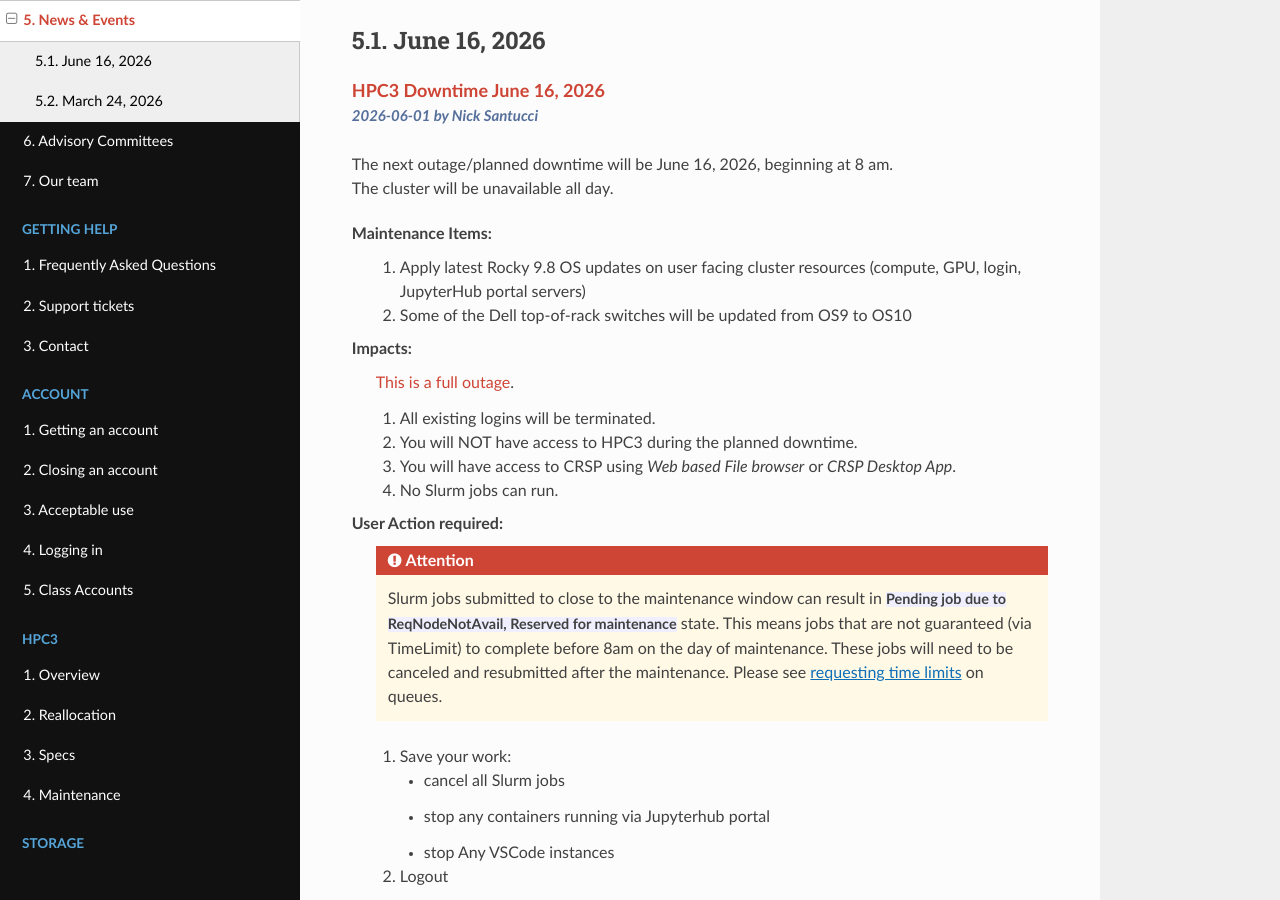
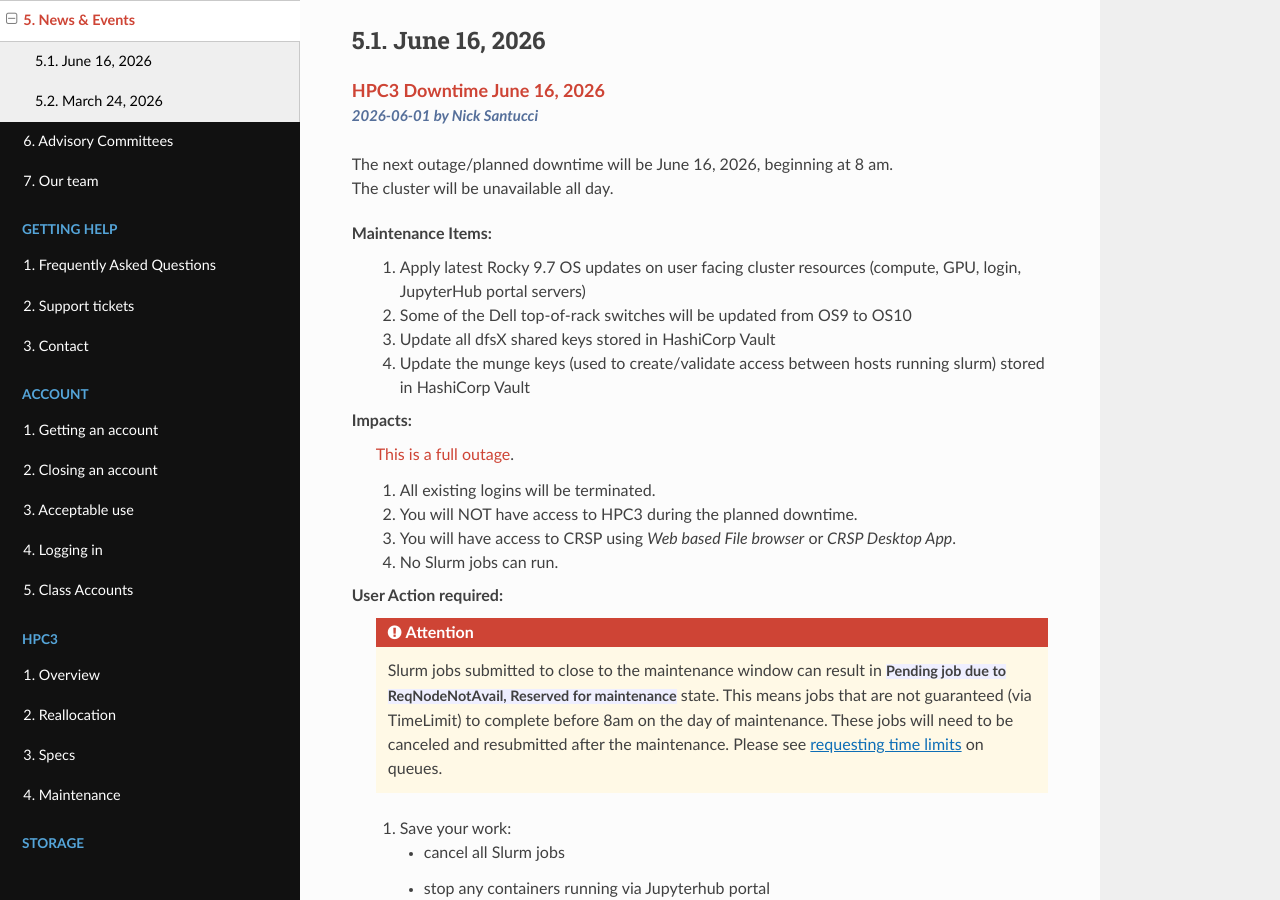
Before and after one commit to RCIC-UCI-Public/website-rcic, a Sphinx documentation site: the page built from docs/source/about/news.rst, in a window 1280 px wide and 900 px high, scrolled down 316 px. Built offline with Sphinx 7.4.7 and the Read the Docs theme 3.1.0, drawn with Linux system fonts in a browser that asks for light colours.

Commit message:
docs/source/about/news.rst: revision for outage/scheduled downtime for June 16, 2026 added

```diff
--- a/docs/source/about/news.rst
+++ b/docs/source/about/news.rst
@@ -21,8 +21,10 @@
 | The cluster will be unavailable all day.
 
 Maintenance Items:
-  1. Apply latest Rocky 9.8 OS updates on user facing cluster resources (compute, GPU, login, JupyterHub portal servers)
+  1. Apply latest Rocky 9.7 OS updates on user facing cluster resources (compute, GPU, login, JupyterHub portal servers)
   #. Some of the Dell top-of-rack switches will be updated from OS9 to OS10
+  #. Update all dfsX shared keys stored in HashiCorp Vault
+  #. Update the munge keys (used to create/validate access between hosts running slurm) stored in HashiCorp Vault
 
 Impacts:
   :red:`This is a full outage`.
```
